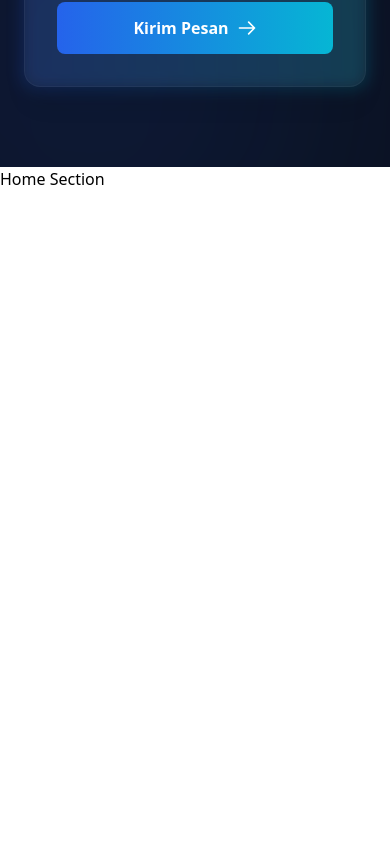
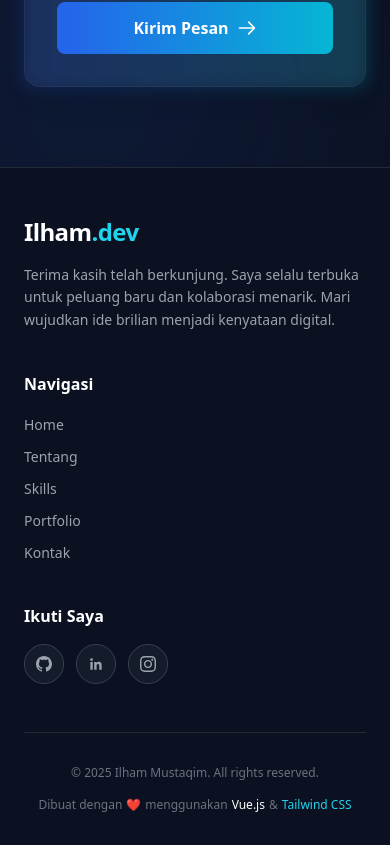
Before and after one commit to ilhamust/portofolio-v1, a Vue app in the folder frontend/: page / in a window 390 px wide. Shown: the part 7165-8010 px from the top of the page. Before the commit the page ends 7356 px from the top, so only its background shows below. Built offline with nearby package versions, Linux system fonts and the light colour scheme; no server answers.

Commit message:
footerSections

```diff
--- a/frontend/src/components/Footer.vue
+++ b/frontend/src/components/Footer.vue
@@ -1,3 +1,83 @@
+<script setup>
+const currentYear = new Date().getFullYear()
+
+const menus = [
+  { label: 'Home', href: '#home' },
+  { label: 'Tentang', href: '#about' },
+  { label: 'Skills', href: '#skills' },
+  { label: 'Portfolio', href: '#projects' },
+  { label: 'Kontak', href: '#contact' },
+]
+
+const socials = [
+    { name: 'GitHub', url: '#', icon: 'M12 0c-6.626 0-12 5.373-12 12 0 5.302 3.438 9.8 8.207 11.387.599.111.793-.261.793-.577v-2.234c-3.338.726-4.033-1.416-4.033-1.416-.546-1.387-1.333-1.756-1.333-1.756-1.089-.745.083-.729.083-.729 1.205.084 1.839 1.237 1.839 1.237 1.07 1.834 2.807 1.304 3.492.997.107-.775.418-1.305.762-1.604-2.665-.305-5.467-1.334-5.467-5.931 0-1.311.469-2.381 1.236-3.221-.124-.303-.535-1.524.117-3.176 0 0 1.008-.322 3.301 1.23.957-.266 1.983-.399 3.003-.404 1.02.005 2.047.138 3.006.404 2.291-1.552 3.297-1.23 3.297-1.23.653 1.653.242 2.874.118 3.176.77.84 1.235 1.911 1.235 3.221 0 4.609-2.807 5.624-5.479 5.921.43.372.823 1.102.823 2.222v3.293c0 .319.192.694.801.576 4.765-1.589 8.199-6.086 8.199-11.386 0-6.627-5.373-12-12-12z' },
+    { name: 'LinkedIn', url: '#', icon: 'M20.447 20.452h-3.554v-5.569c0-1.328-.027-3.037-1.852-3.037-1.853 0-2.136 1.445-2.136 2.939v5.667H9.351V9h3.414v1.561h.046c.477-.9 1.637-1.85 3.37-1.85 3.601 0 4.267 2.37 4.267 5.455v6.286zM5.337 7.433c-1.144 0-2.063-.926-2.063-2.065 0-1.138.92-2.063 2.063-2.063 1.14 0 2.064.925 2.064 2.063 0 1.139-.925 2.065-2.064 2.065zm1.782 13.019H3.555V9h3.564v11.452z' },
+    { name: 'Instagram', url: '#', icon: 'M12 2.163c3.204 0 3.584.012 4.85.07 3.252.148 4.771 1.691 4.919 4.919.058 1.265.069 1.645.069 4.849 0 3.205-.012 3.584-.069 4.849-.149 3.225-1.664 4.771-4.919 4.919-1.266.058-1.644.07-4.85.07-3.204 0-3.584-.012-4.849-.07-3.26-.149-4.771-1.699-4.919-4.92-.058-1.265-.07-1.644-.07-4.849 0-3.204.013-3.583.07-4.849.149-3.227 1.664-4.771 4.919-4.919 1.266-.057 1.645-.069 4.849-.069zm0-2.163c-3.259 0-3.667.014-4.947.072-4.358.2-6.78 2.618-6.98 6.98-.059 1.281-.073 1.689-.073 4.948 0 3.259.014 3.668.072 4.948.2 4.358 2.618 6.78 6.98 6.98 1.281.058 1.689.072 4.948.072 3.259 0 3.668-.014 4.948-.072 4.354-.2 6.782-2.618 6.979-6.98.059-1.28.073-1.689.073-4.948 0-3.259-.014-3.667-.072-4.947-.196-4.354-2.617-6.78-6.979-6.98-1.281-.059-1.69-.073-4.949-.073zm0 5.838c-3.403 0-6.162 2.759-6.162 6.162s2.759 6.163 6.162 6.163 6.162-2.759 6.162-6.163c0-3.403-2.759-6.162-6.162-6.162zm0 10.162c-2.209 0-4-1.79-4-4 0-2.209 1.791-4 4-4s4 1.791 4 4c0 2.21-1.791 4-4 4zm6.406-11.845c-.796 0-1.441.645-1.441 1.44s.645 1.44 1.441 1.44c.795 0 1.439-.645 1.439-1.44s-.644-1.44-1.439-1.44z' }
+]
+</script>
+
 <template>
-  <div>Home Section</div>
+  <footer class="bg-[#0B1120] text-white border-t border-white/10 pt-12 pb-8">
+    <div class="max-w-6xl mx-auto px-6 md:px-12">
+
+      <div class="flex flex-col md:flex-row justify-between items-start gap-10 mb-12">
+
+        <div class="max-w-sm">
+          <a href="#home" class="text-2xl font-bold tracking-tight block mb-4">
+            Ilham<span class="text-cyan-400">.dev</span>
+          </a>
+          <p class="text-gray-400 text-sm leading-relaxed">
+            Terima kasih telah berkunjung. Saya selalu terbuka untuk peluang baru dan kolaborasi menarik. Mari wujudkan ide brilian menjadi kenyataan digital.
+          </p>
+        </div>
+
+        <div>
+           <h4 class="text-white font-semibold mb-4">Navigasi</h4>
+           <ul class="space-y-2">
+             <li v-for="(menu, index) in menus" :key="index">
+               <a :href="menu.href" class="text-gray-400 hover:text-cyan-400 text-sm transition-colors">
+                 {{ menu.label }}
+               </a>
+             </li>
+           </ul>
+        </div>
+
+        <div>
+          <h4 class="text-white font-semibold mb-4">Ikuti Saya</h4>
+          <div class="flex gap-3">
+             <a
+               v-for="(social, index) in socials"
+               :key="index"
+               :href="social.url"
+               target="_blank"
+               class="w-10 h-10 rounded-full border border-gray-700 bg-gray-800/50 flex items-center justify-center text-gray-400 hover:bg-cyan-500 hover:border-cyan-500 hover:text-white transition-all duration-300"
+               :title="social.name"
+             >
+                <svg class="w-4 h-4 fill-current" viewBox="0 0 24 24">
+                  <path :d="social.icon" />
+                </svg>
+             </a>
+          </div>
+        </div>
+
+      </div>
+
+      <div class="h-px bg-white/10 w-full mb-8"></div>
+
+      <div class="flex flex-col md:flex-row justify-between items-center gap-4 text-xs text-gray-500">
+
+        <p>© {{ currentYear }} Ilham Mustaqim. All rights reserved.</p>
+
+        <p class="flex items-center gap-1">
+          Dibuat dengan
+          <span class="text-red-500">❤</span>
+          menggunakan
+          <span class="text-white font-medium">Vue.js</span>
+          &
+          <span class="text-cyan-400 font-medium">Tailwind CSS</span>
+        </p>
+
+      </div>
+    </div>
+  </footer>
 </template>
```
